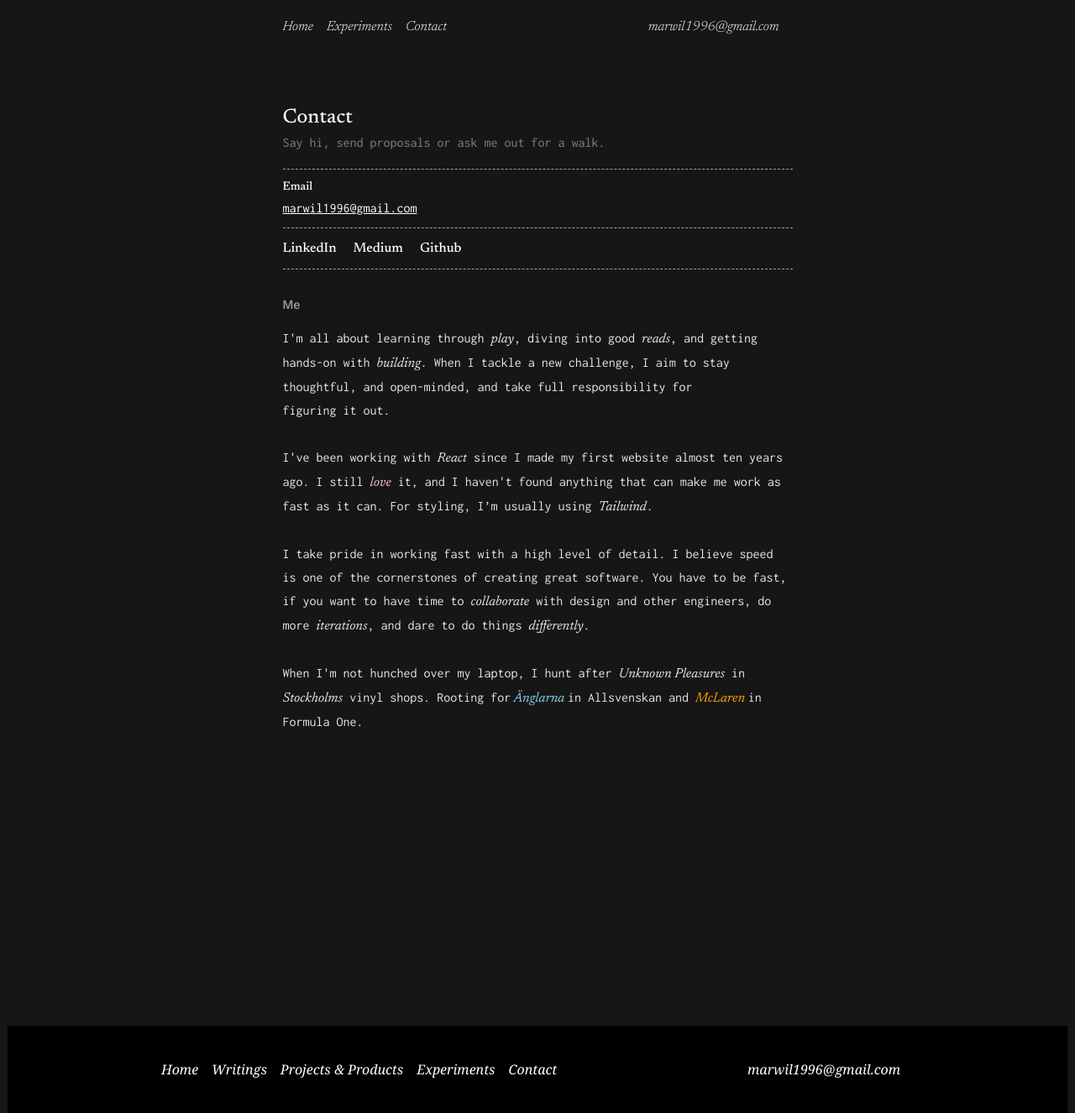
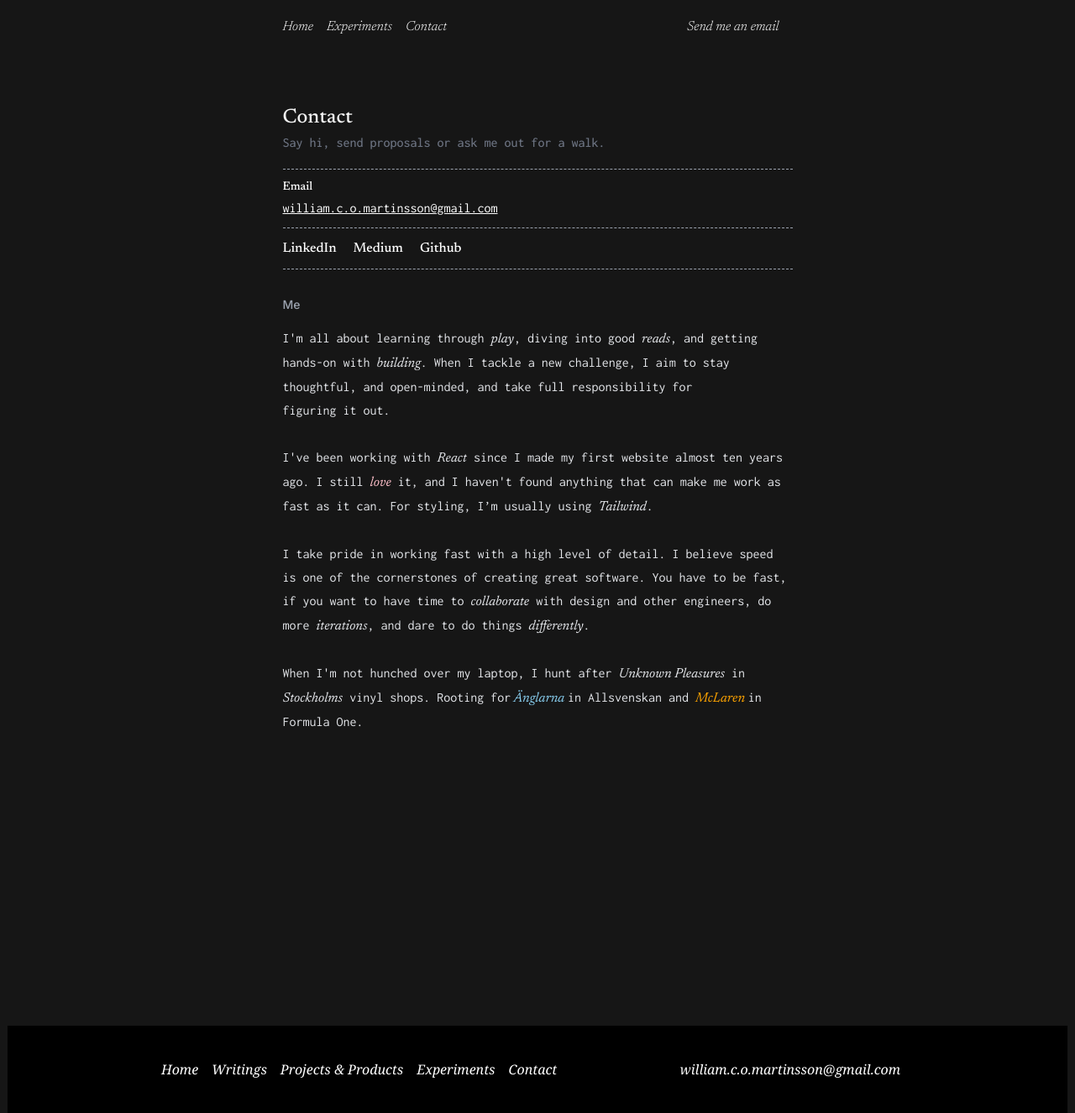
Before and after one commit to Marwil96/william, a Next.js app: page /contact in a window 1280 px wide. Shown: the whole page at 84% size. Built offline with nearby package versions, Linux system fonts and the light colour scheme.

Commit message:
change mail

```diff
--- a/src/components/Footer.tsx
+++ b/src/components/Footer.tsx
@@ -44,10 +44,10 @@ const Footer = () => {
         </div>
         <a
           target="__blank"
-          href="mailto:marwil1996@gmail.com"
+          href="mailto:william.c.o.martinsson@gmail.com"
           className="text-sm lg:text-base font-serif italic mb-1 text-white hover:opacity-50 md:mr-4 md:mb-0"
         >
-          marwil1996@gmail.com
+          william.c.o.martinsson@gmail.com
         </a>
       </div>
     </div>
--- a/src/components/Navbar.tsx
+++ b/src/components/Navbar.tsx
@@ -42,10 +42,10 @@ const Navbar = ({ isProject }) => {
       </div>
       <a
         target="__blank"
-        href="mailto:marwil1996@gmail.com"
+        href="mailto:william.c.o.martinsson@gmail.com"
         className="text-sm lg:text-base font-title font-light italic mb-1 cursor-pointer text-white lg:hover:text-[#ff5800] md:mr-4 md:mb-0"
       >
-        marwil1996@gmail.com
+        Send me an email
       </a>
     </motion.div>
   );
--- a/src/pages/contact.tsx
+++ b/src/pages/contact.tsx
@@ -20,10 +20,10 @@ const Contact: NextPage = () => {
             Email
           </h5>
           <a
-            href="mailto:marwil1996@gmail.com"
+            href="mailto:william.c.o.martinsson@gmail.com"
             className="text-base font-text font-light leading-snug text-white underline cursor-pointer hover:opacity-80"
           >
-            marwil1996@gmail.com
+            william.c.o.martinsson@gmail.com
           </a>
         </div>
 
--- a/src/pages/index.tsx
+++ b/src/pages/index.tsx
@@ -209,8 +209,8 @@ const Home = ({ currentlyReading, readRecently }) => {
         Looking for a chat, a freelance proposal or advice?
         <br />
         Say hi at{" "}
-        <a target="__blank" href="mailto:marwil1996@gmail.com">
-          marwil1996@gmail.com
+        <a target="__blank" href="mailto:william.c.o.martinsson@gmail.com">
+          william.c.o.martinsson@gmail.com
         </a>
       </TextBlock>
     </Layout>
```
